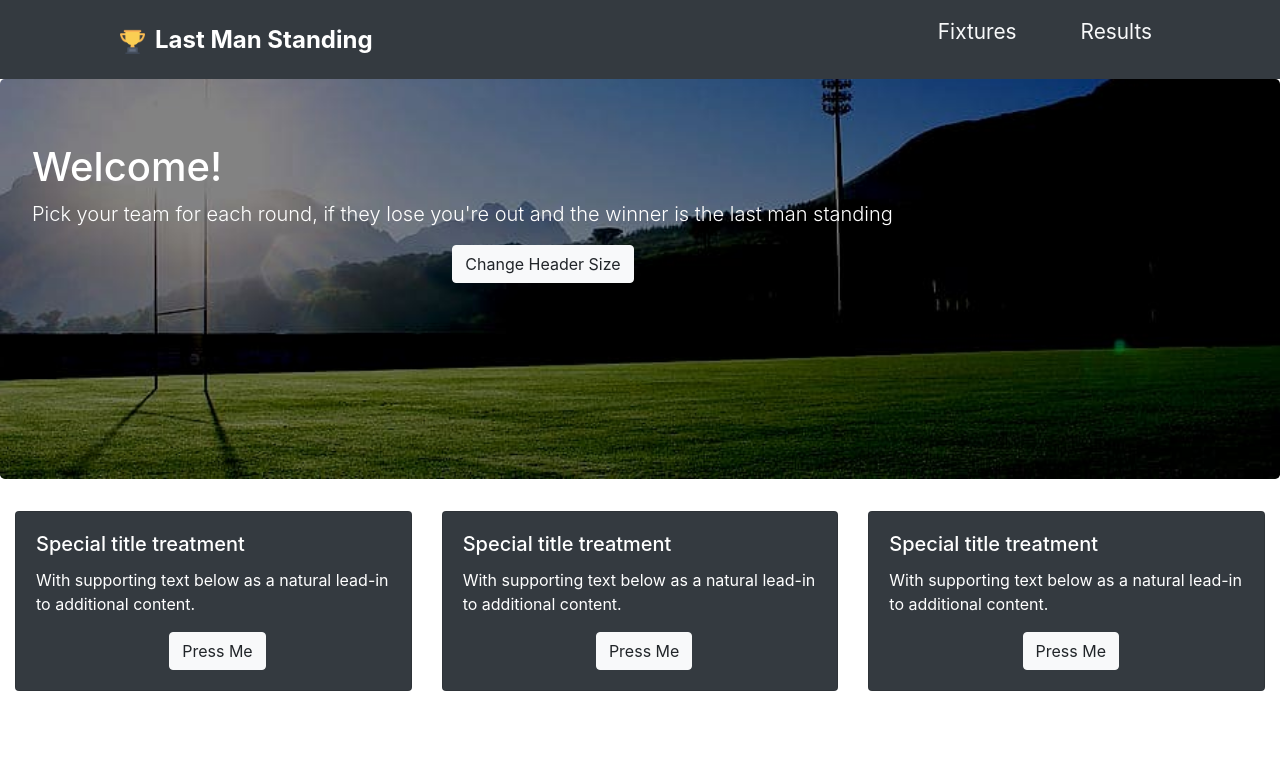
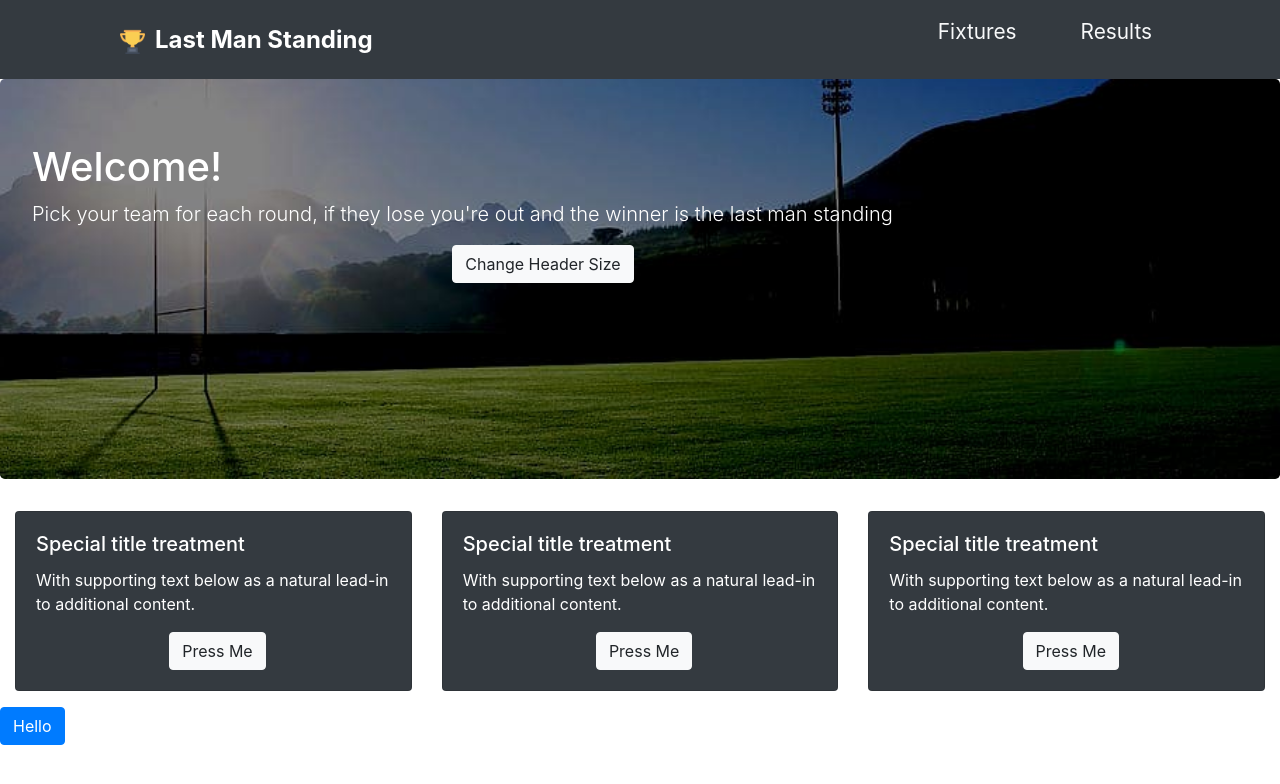
Before and after one commit to thecodehippo/last-react, a React (Create React App) app: page / in a window 1280 px wide. Shown: the top 784 px of the page. Built offline with nearby package versions, Linux system fonts and the light colour scheme.

Commit message:
creating pickslip component

```diff
--- a/src/App.js
+++ b/src/App.js
@@ -5,6 +5,7 @@ import Jumbotron from './components/Jumbotron';
 import Cards from './components/Cards';
 import Results from './components/Results';
 import Fixtures from './components/Fixtures';
+import Pickslip from './components/Pickslip';
 
 class App extends React.Component {
   constructor(props) {
@@ -28,6 +29,7 @@ class App extends React.Component {
         <div>
           <Jumbotron />
           <Cards />
+          <Pickslip />
         </div>
       )
     }
--- /dev/null
+++ b/src/components/Pickslip.js
@@ -0,0 +1,7 @@
+import React from 'react';
+
+export const Pickslip = () =>{
+  return <button className="btn btn-primary">Hello</button>
+}
+
+export default Pickslip
```
